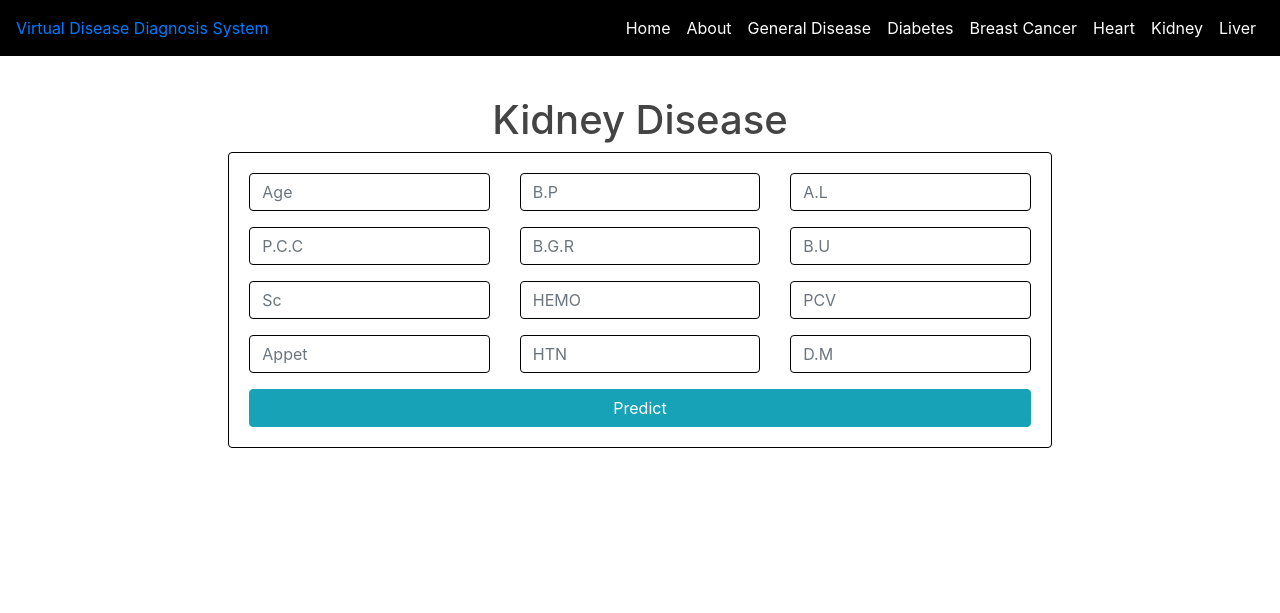
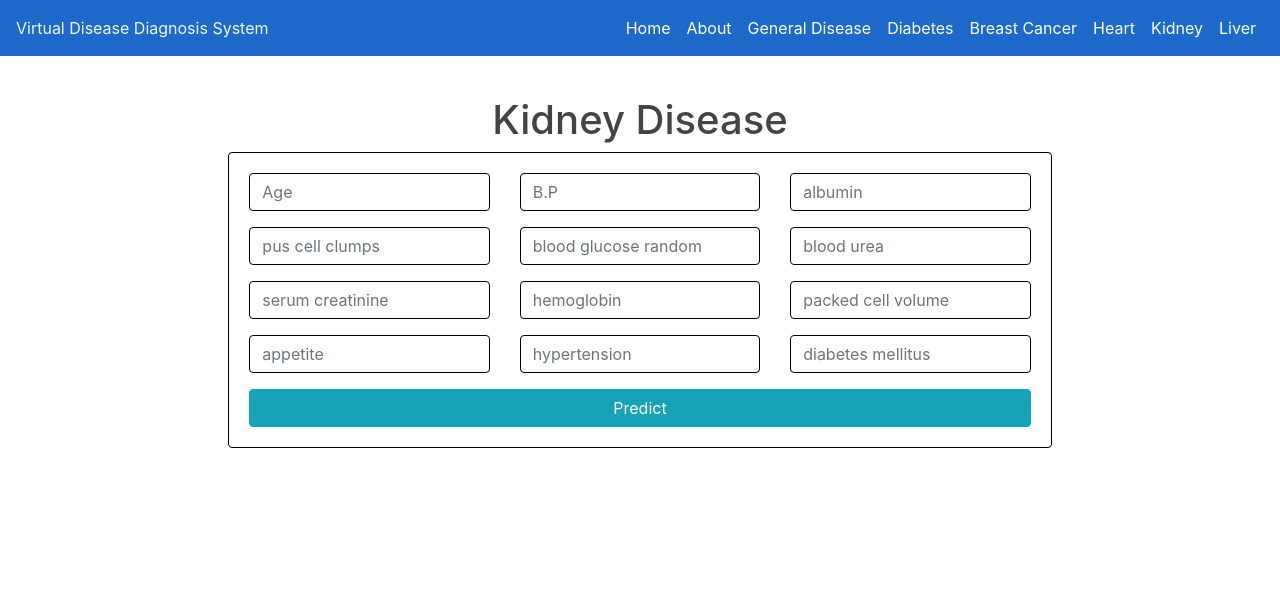
Before and after one commit to geethaguruju/Virtual-Disease-Diagnosis-System, a Flask app: page /kidney in a window 1280 px wide. Shown: the top 613 px of the page. Run offline with Flask 2, Linux system fonts and the light colour scheme; parts of the project's set-up code (start-up, migrations or seed data) failed here and were passed over; some libraries are stand-ins or nearby versions.

Commit message:
commited templates
commited templates

```diff
--- a/app.py
+++ b/app.py
@@ -170,9 +170,27 @@ def cancer(symptomlist):
 
 def kidney(symptomlist):
     print(symptomlist)
-    suggest1="Eat healthy vegetables"
-    suggest2="Exercise Regularly"
-    return suggest1,suggest2
+    if float(symptomlist[1])<= 100: # glucose
+        suggest1="1. You have an ideal blood glucose level, please keep maintaining a limited sugar intake to stay healthy."
+    else:
+        suggest1="1. You have high blood glucose level, please reduce you sugar intake immediately!!"
+    if int(symptomlist[1])<90: # blood pressure
+        suggest2="2. You have low Blood Pressure, please drink plenty of water and limit alcohol intake. Also, add some salt to your diet. "
+    elif int(symptomlist[1])>=90 and  int(symptomlist[2])<=120:
+        suggest2="2. Your BP is in the normal range, please maintain a balanced diet and keep exercising to stay fit."
+    elif int(symptomlist[1])>120 and  int(symptomlist[2])<=129:
+        suggest2="2. You have an elevated Blood Pressure level and are likely to develop high BP unless steps are taken to control the condition. Please reduce sodium in your diet, exercise regularly, cut back on caffeine, quit smoking and eat a healthy diet. Also, lose extra pounds and watch your waistline. BP often increases as weight increases. "
+    elif int(symptomlist[1])>=130 and  int(symptomlist[2])<=139:
+        suggest2="2. Your BP is in Hypertension Stage 1, please consult the doctor immediately. Doctors are likely to prescribe lifestyle changes and may consider adding blood pressure medication based on your risk. Please reduce sodium in your diet, exercise regularly, cut back on caffeine, quit smoking and eat a healthy diet. "
+    else:
+        suggest2="2. Your BP is in Hypertension Stage 2, please consult the doctor immediately. At this stage of high blood pressure, doctors are likely to prescribe a combination of blood pressure medications and lifestyle changes. Please reduce sodium in your diet, exercise regularly, cut back on caffeine, quit smoking and eat a healthy diet. "
+    if float(symptomlist[2])>=3.3 and  float(symptomlist[2])<=5.5:
+        suggest3=" Ypu have optimum Albumin levels in your blood. Please drink more water and exercise regularly to stay healthy."
+    elif float(symptomlist[2])<=3.3:
+        suggest3="3. You have Lower-than-normal albumin levels in your blood (hypoalbuminemia) which may indicate: Infection. Inflammation due to sepsis, surgery or another condition."
+    else:
+        suggest3="3. You have Higher than normal albumin levels in your blood (hyperalbuminemia) which may indicate: dehydration and severe diarrhea."
+    return suggest1,suggest2,suggest3
 
 def liver(symptomlist):
     print(symptomlist)
--- a/template/kidney.html
+++ b/template/kidney.html
@@ -20,58 +20,58 @@
                     </div>
                     <div class="col-md-4">
                         <div class="form-group">
-                            <input style="border: 1px solid black;" class="form-control" type="text" id="al" name="al" placeholder="A.L">
+                            <input style="border: 1px solid black;" class="form-control" type="text" id="al" name="al" placeholder="albumin">
                         </div>
                     </div>
                 </div>
                 <div class="row">
                     <div class="col-md-4">
                         <div class="form-group">
-                            <input style="border: 1px solid black;" class="form-control" type="text" id="pcc" name="pcc" placeholder="P.C.C">
+                            <input style="border: 1px solid black;" class="form-control" type="text" id="pcc" name="pcc" placeholder="pus cell clumps">
                         </div>
                     </div>
                     <div class="col-md-4">
                         <div class="form-group">
-                            <input style="border: 1px solid black;" class="form-control" type="text" id="bgr" name="bgr" placeholder="B.G.R">
+                            <input style="border: 1px solid black;" class="form-control" type="text" id="bgr" name="bgr" placeholder="blood glucose random">
                         </div>
                     </div>
                     <div class="col-md-4">
                         <div class="form-group">
-                            <input style="border: 1px solid black;" class="form-control" type="text" id="bu" name="bu" placeholder="B.U">
+                            <input style="border: 1px solid black;" class="form-control" type="text" id="bu" name="bu" placeholder="blood urea">
                         </div>
                     </div>
                 </div>
                 <div class="row">
                     <div class="col-md-4">
                         <div class="form-group">
-                            <input style="border: 1px solid black;" class="form-control" type="text" id="sc" name="sc" placeholder="Sc">
+                            <input style="border: 1px solid black;" class="form-control" type="text" id="sc" name="sc" placeholder="serum creatinine">
                         </div>
                     </div>
                     <div class="col-md-4">
                         <div class="form-group">
-                            <input style="border: 1px solid black;" class="form-control" type="text" id="hemo" name="hemo" placeholder="HEMO">
+                            <input style="border: 1px solid black;" class="form-control" type="text" id="hemo" name="hemo" placeholder="hemoglobin">
                         </div>
                     </div>
                     <div class="col-md-4">
                         <div class="form-group">
-                            <input style="border: 1px solid black;" class="form-control" type="text" id="pcv" name="pcv" placeholder="PCV">
+                            <input style="border: 1px solid black;" class="form-control" type="text" id="pcv" name="pcv" placeholder="packed cell volume">
                         </div>
                     </div>
                 </div>
                 <div class="row">
                     <div class="col-md-4">
                         <div class="form-group">
-                            <input style="border: 1px solid black;" class="form-control" type="text" id="appet" name="appet" placeholder="Appet">
+                            <input style="border: 1px solid black;" class="form-control" type="text" id="appet" name="appet" placeholder="appetite">
                         </div>
                     </div>
                     <div class="col-md-4">
                         <div class="form-group">
-                            <input style="border: 1px solid black;" class="form-control" type="text" id="htn" name="htn" placeholder="HTN">
+                            <input style="border: 1px solid black;" class="form-control" type="text" id="htn" name="htn" placeholder="hypertension">
                         </div>
                     </div>
                     <div class="col-md-4">
                         <div class="form-group">
-                            <input style="border: 1px solid black;" class="form-control" type="text" id="dm" name="dm" placeholder="D.M">
+                            <input style="border: 1px solid black;" class="form-control" type="text" id="dm" name="dm" placeholder="diabetes mellitus">
                         </div>
                     </div>
                 </div>
--- a/template/main.html
+++ b/template/main.html
@@ -197,8 +197,8 @@ padding: 10px 10px 10px 10px;
 
 </head>
 <body>
-	<nav class="navbar navbar-expand-lg navbar-dark fixed-top bg-dark" style="background-color: black !important;">
-        <a href="{{ url_for('home') }}">Virtual Disease Diagnosis System</a>
+	<nav class="navbar navbar-expand-lg navbar-dark fixed-top bg-dark" style="background-color:rgb(31, 105, 202) !important;">
+        <a style="color:aliceblue" href="{{ url_for('home') }}">Virtual Disease Diagnosis System</a>
         <button class="navbar-toggler" type="button" data-toggle="collapse" data-target="#navbarNav" aria-controls="navbarNav" aria-expanded="false" aria-label="Toggle navigation">
            <span class="navbar-toggler-icon"></span>
          </button>
```
